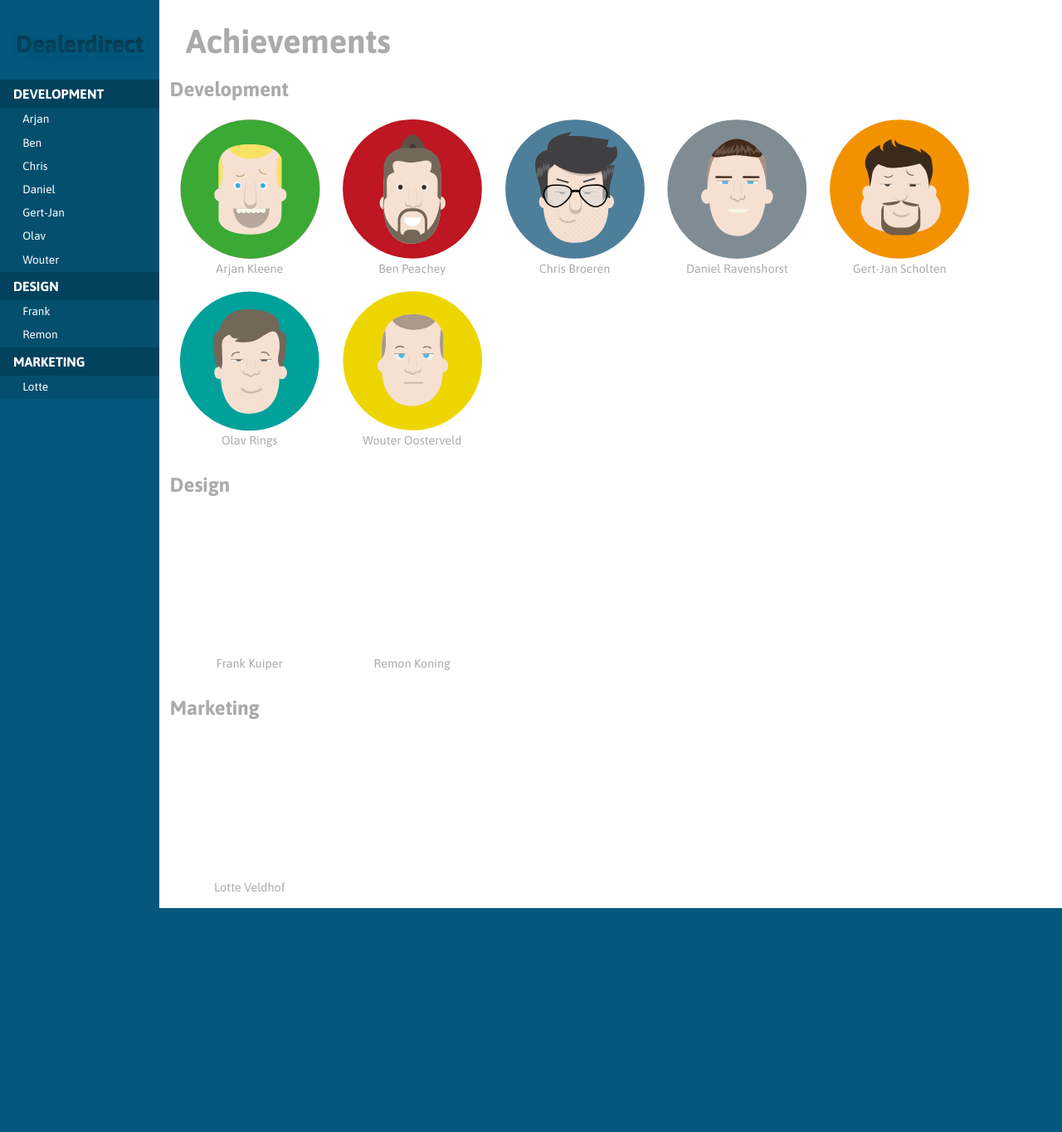
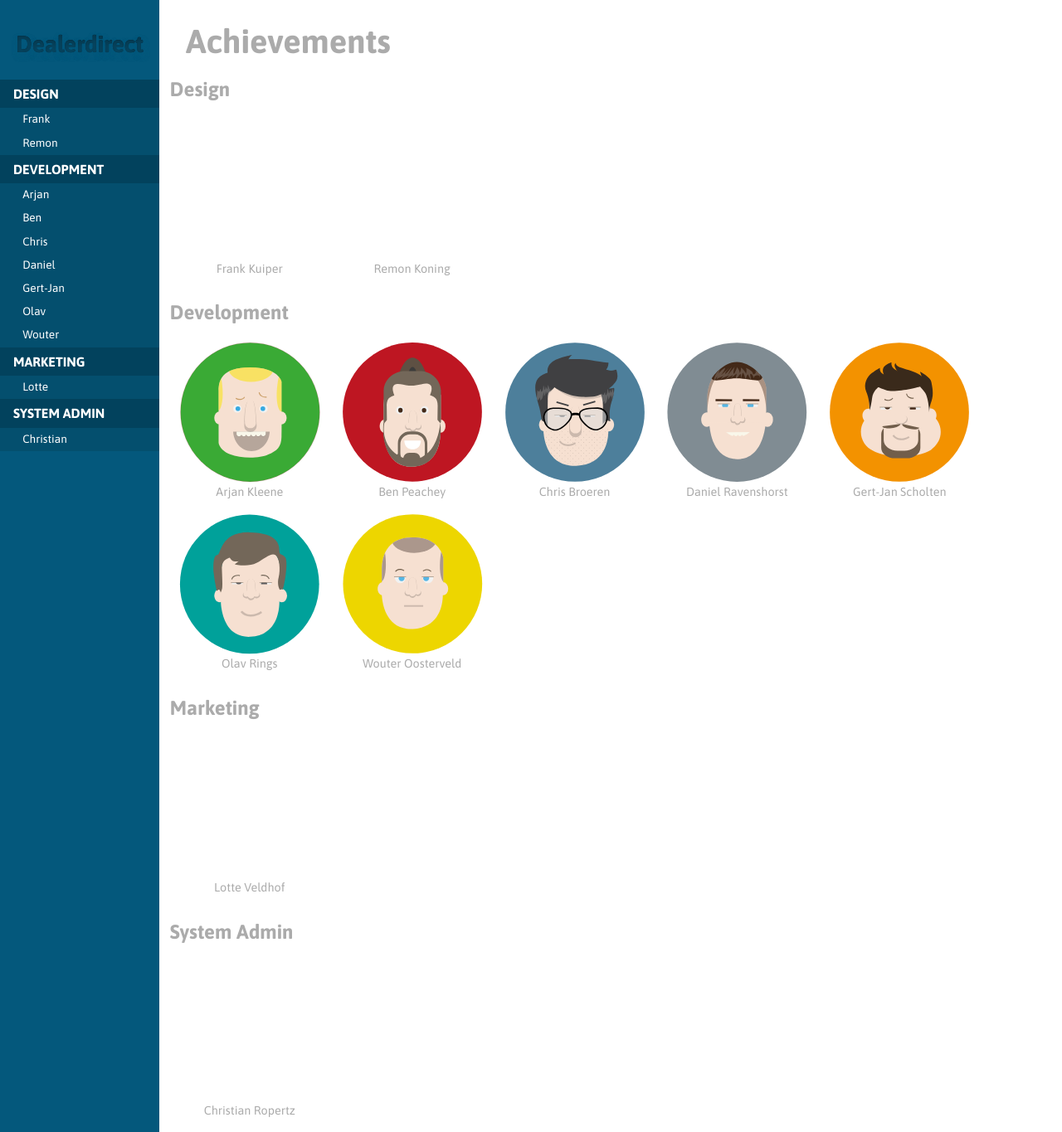
Before and after one commit to potherca-contrib/Achievements.orig, a Jekyll site: the page built from index.html, in a window 1280 px wide. Shown: the whole page at 83% size. Built offline with Jekyll 4.4.1, drawn with Linux system fonts in a browser that asks for light colours; nearby versions of some CDN libraries; before the commit the page ends 1095 px from its top, so only the background shows below that.

Commit message:
Adds Christian to members file.

```diff
--- a/_data/members.json
+++ b/_data/members.json
@@ -1,5 +1,20 @@
 {
   "departments": [
+    {
+      "name": "Design",
+      "members": [
+        {
+          "name": "Frank",
+          "fullname" : "Frank Kuiper",
+          "initials" : "F.K."
+        },
+        {
+          "name": "Remon",
+          "fullname" : "Remon Koning",
+          "initials" : "R.K."
+        }
+      ]
+    },
     {
       "name": "Development",
       "members": [
@@ -41,21 +56,6 @@
       ]
     },
     {
-      "name": "Design",
-      "members": [
-        {
-          "name": "Frank",
-          "fullname" : "Frank Kuiper",
-          "initials" : "F.K."
-        },
-        {
-          "name": "Remon",
-          "fullname" : "Remon Koning",
-          "initials" : "R.K."
-        }
-      ]
-    },
-    {
       "name": "Marketing",
       "members": [
         {
@@ -64,6 +64,16 @@
           "initials": "L.V."
         }
       ]
+    },
+    {
+      "name": "System Admin",
+      "members": [
+        {
+          "name": "Christian",
+          "fullname": "Christian Ropertz",
+          "initials": "C.R.",
+        }
+      ]
     }
   ]
 }
```
